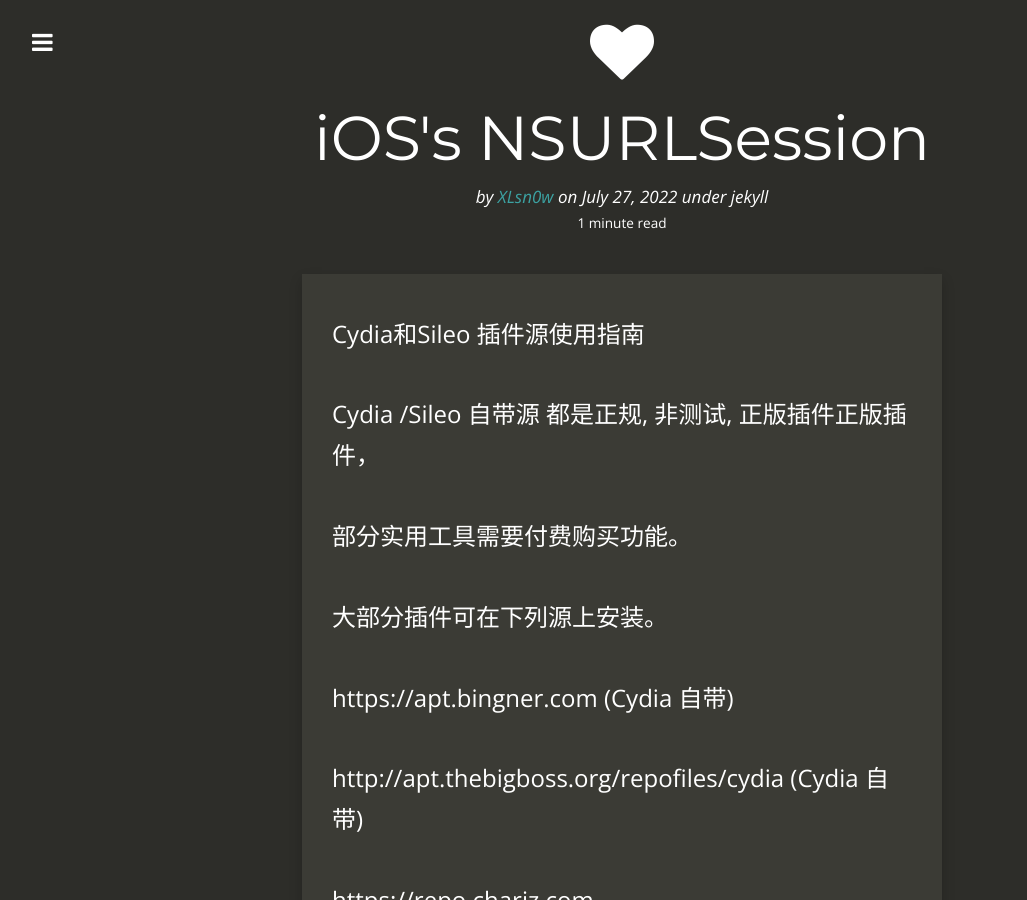
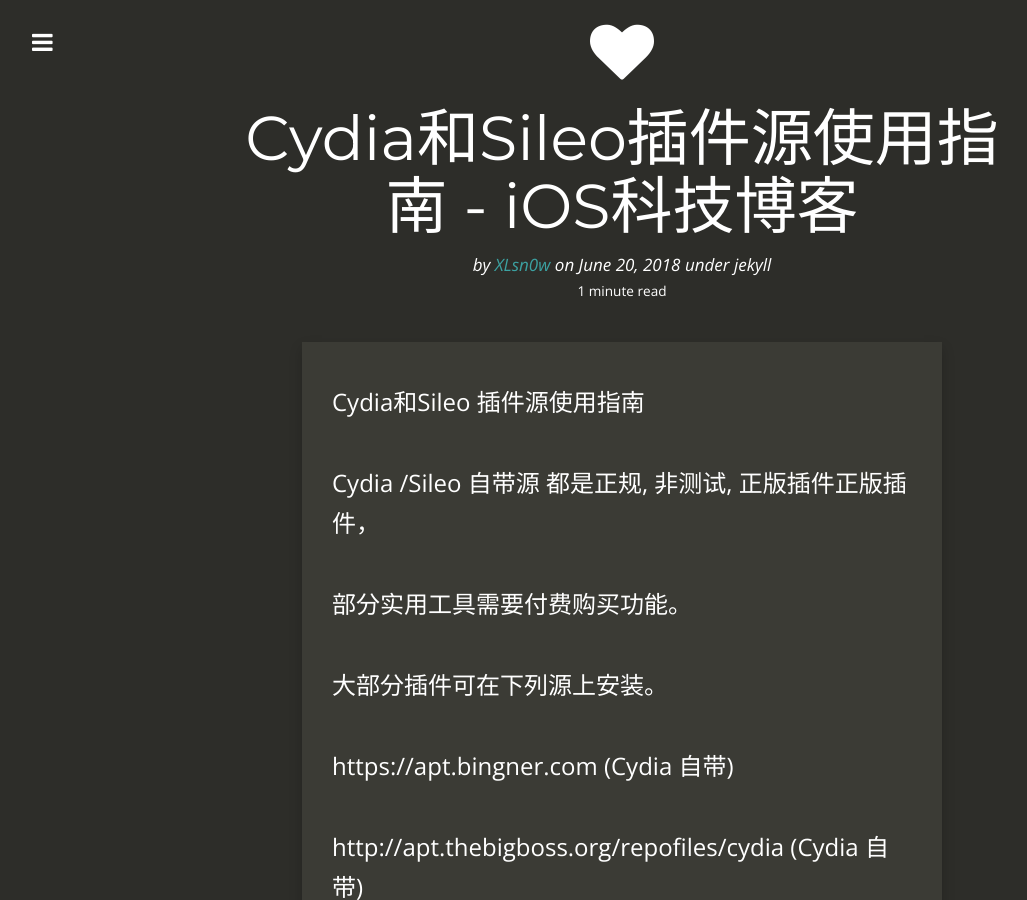
Before and after one commit to XLsn0w/XLsn0w.github.io, a Jekyll site: the page built from _posts/2017-07-27-Cydia.md, in a window 1280 px wide and 900 px high. Shown: the whole window, without its empty margins (18-1045 px from the left). Built offline with Jekyll 4.4.1, drawn with Linux system fonts in a browser that asks for light colours; nearby versions of some CDN libraries.

Commit message:
Update 2017-07-27-Cydia.md

```diff
--- a/_posts/2017-07-27-Cydia.md
+++ b/_posts/2017-07-27-Cydia.md
@@ -1,11 +1,14 @@
 ---
 layout:     post
-title:      iOS's NSURLSession
-date:       2022-07-27 12:33:19
+title:      Cydia和Sileo插件源使用指南 - iOS科技博客
+date:       2018-06-20 22:31:19
 author:     XLsn0w
 summary:    XLsn0w's Blog
 categories: jekyll
 thumbnail:  heart
+tags:
+ - XLsn0w
+ - Blog
 ---
 
 Cydia和Sileo 插件源使用指南
```
